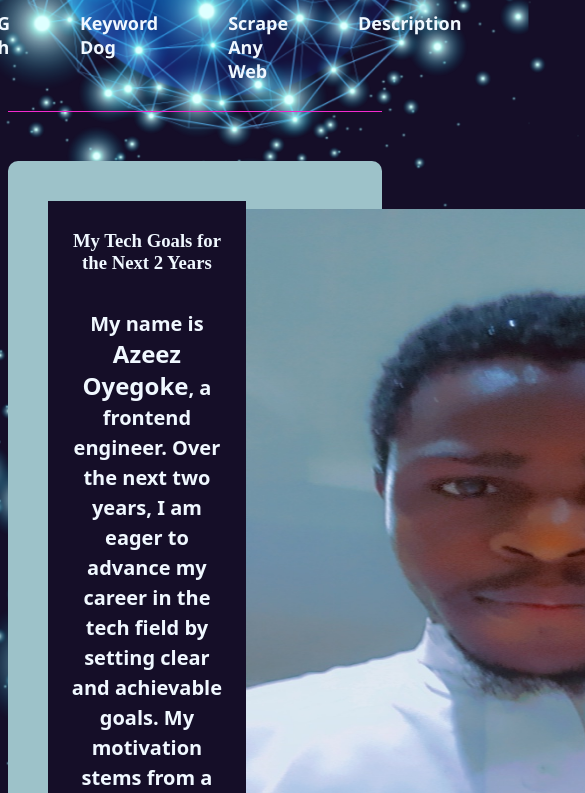
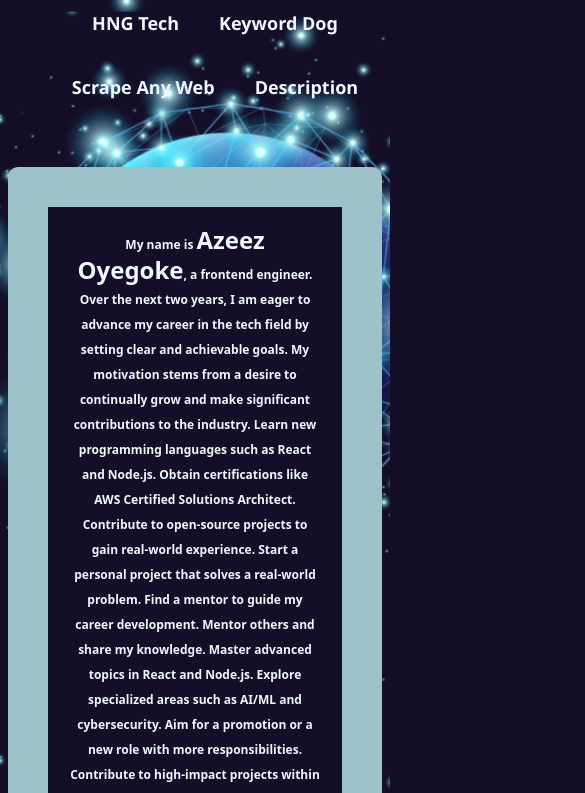
Before and after one commit to harteyhitman/hng_first_task, a plain HTML site: page index.html in a window 390 px wide. Shown: the part 60-853 px from the top of the page, 585 px wide, since content can reach past the window. Drawn offline with Linux system fonts and the light colour scheme.

Commit message:
mobile features

```diff
--- a/index.css
+++ b/index.css
@@ -2,8 +2,10 @@ body{
     background: #150E28;
     color: aliceblue;
     background-image: url(./dragon_ball.png);
-    /* background-repeat: no-repeat; */
     background-position: center;
+}
+img{
+    max-width: 100%;
 }
 .slackDisplayName{
     display: flex;
@@ -22,6 +24,8 @@ body{
 }
 .navbar ul{
     display: flex;
+    justify-content: center;
+    align-items: center;
     gap: 70px;
 
     li{
@@ -58,7 +62,7 @@ body{
     align-items: center;
     text-align: center;
     width: 590px;
-    height: 750px;
+    height: 740px;
     background-color: #150E28;
     padding: 10px 20px;
     h2{
@@ -83,14 +87,14 @@ footer{
     justify-content: space-between;
     align-items: center;
     background-color: #150E28;
-    padding: 10px;
+    padding: 30px;
 }
 .social_media{
     display: flex;
     flex-direction: column;
     justify-content: center;
     align-items: center;
-    gap: 40px;
+    gap: 50px;
 }
 .email{
  a{
@@ -103,3 +107,51 @@ a{
     text-decoration: none;
     color: aliceblue;
  }
+@media (max-width: 900px) {
+    .text_about {
+        h2 {
+                line-height:25px;
+                font-family: system-ui, -apple-system, BlinkMacSystemFont, 'Segoe UI', Roboto, Oxygen, Ubuntu, Cantarell, 'Open Sans', 'Helvetica Neue', sans-serif;
+                font-size: 14px;
+                text-wrap: wrap;
+        }
+}
+footer{
+  display: flex;
+  flex-wrap: wrap;
+}
+}
+@media (max-width: 700px) {
+    .details {
+        display: flex;
+        flex-direction: column;
+        justify-content: space-between;
+        align-items: center;
+        padding: 40px;
+        margin-top: 50px;
+        background-color: #9DC2C9;
+        border-radius: 10px;
+}
+.text_about{
+    width: auto;
+}
+.line{
+    display: none;
+}
+.navbar ul {
+    display: flex;
+    flex-wrap: wrap;
+    gap: 40px;
+}
+
+}
+@media (max-width: 400px) {
+    .text_about {
+        h2 {
+                line-height:25px;
+                font-family: system-ui, -apple-system, BlinkMacSystemFont, 'Segoe UI', Roboto, Oxygen, Ubuntu, Cantarell, 'Open Sans', 'Helvetica Neue', sans-serif;
+                font-size: 12px;
+                text-wrap: wrap;
+        }
+    }
+}
--- a/index.html
+++ b/index.html
@@ -29,7 +29,6 @@
     <section class="details">
 
         <section class="text_about">
-            <h1>My Tech Goals for the Next 2 Years</h1>
             <h2>My name is <span>Azeez Oyegoke</span>, a frontend engineer. Over the next two years, I am eager to
                 advance my career in the tech field by setting clear and achievable goals. My motivation stems from a
                 desire to continually grow and make significant contributions to the industry.
@@ -55,11 +54,9 @@
         </div>
     </section>
     <footer>
-        <div class="contacts">
-            <h3>Contacts : 08136023232</h3>
-            <h3 data-testid="slackEmail" class="email">Email : <a
-                    href="mailto:oyegoke.a18@gmail.com">oyegoke.a18@gmail.com</a> </h3>
-        </div>
+            <h3>08136023232</h3>
+            <h3 data-testid="slackEmail" class="email"><a
+                    href="mailto:oyegoke.a18@gmail.com">oyegoke.a18@gmail.com</a></h3>
         <div class="social_media">
             <div>
                  <a href="https://hng.tech/learn"><img src="./facebook.png" alt="" data-testid="hngLink"></a>
```
